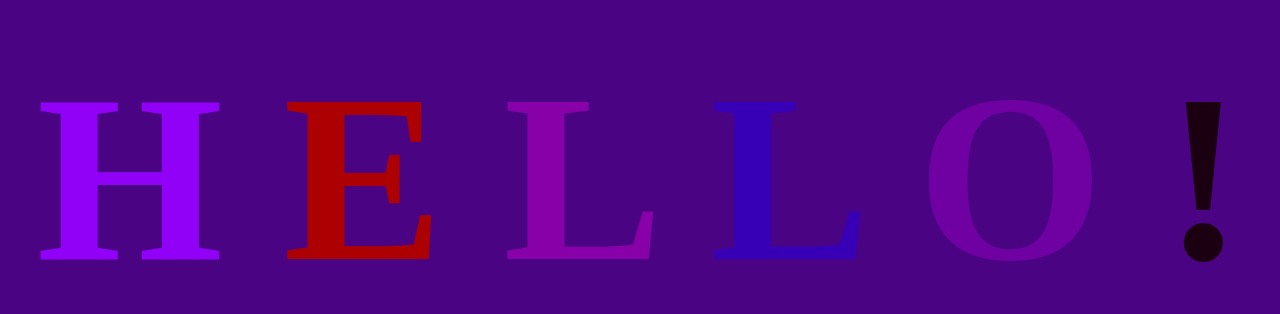
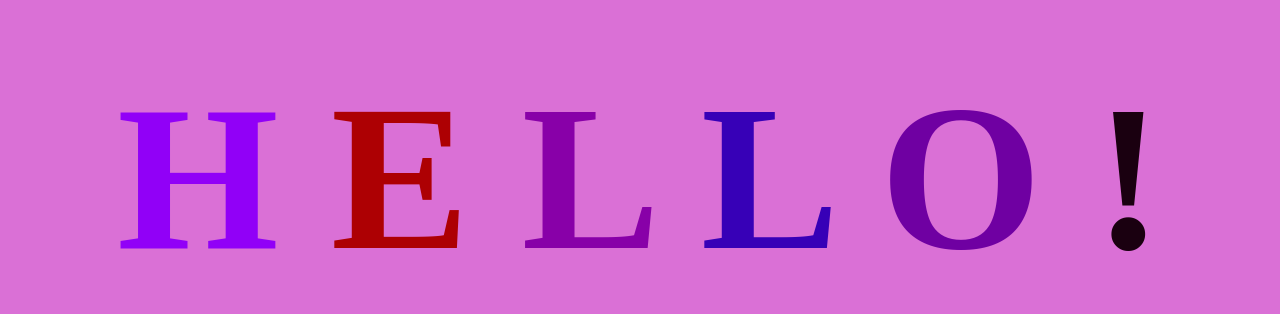
Before and after one commit to Jlopez0307/AnimatedTextGitDemo, a plain HTML site: page index.html in a window 1280 px wide. Shown: the part 230-544 px from the top of the page. Drawn offline with Linux system fonts and the light colour scheme.

Commit message:
someone else did this

```diff
--- a/app.css
+++ b/app.css
@@ -3,11 +3,11 @@ body {
     justify-content: center;
     align-items: center;
     height: 100vh;
-    background-color: rgb(74, 3, 131);
+    background-color: orchid;
 }
 
 h1 {
-    font-size: 15rem;
+    font-size: 13rem;
     font-family: Montserrat;
 }
 
```
